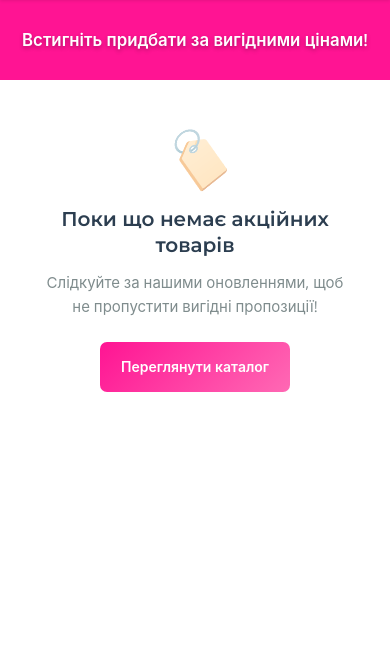
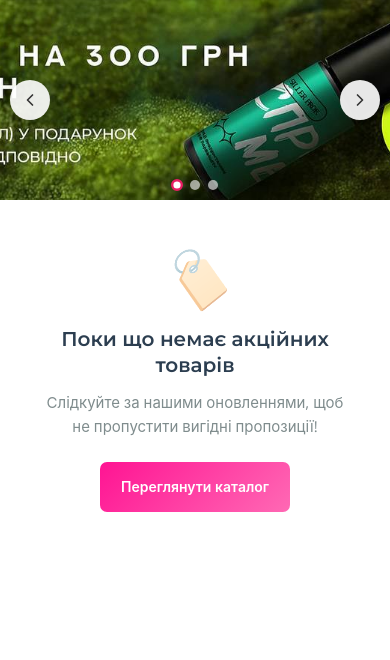
Before and after one commit to Sophie-sd/redrabbit, a Django app: page /products/sale/ in a window 390 px wide. Shown: the part 72-732 px from the top of the page. Run offline with Django 5.2, Linux system fonts and the light colour scheme; data comes from the database, SQL or seed files in the repository; data that the repository does not hold is empty; parts of the project's set-up code (start-up, migrations or seed data) failed here and were passed over; some libraries are stand-ins or nearby versions.

Commit message:
🎯 Додано банерний слайдер на сторінку акцій
✅ Що додано:
- Банерний слайдер з 3 банерами (baner_sale1-3.jpg)
- Замінено блок 'Встигніть придбати' на повноекранний слайдер
- Автоматична зміна банерів кожні 5 секунд
- Стрілочки для ручного перегортання (← →)
- Навігаційні точки (dots)
- Повна ширина екрану для desktop та mobile

📝 Нові файли:
- static/css/sale-banners.css - стилі для слайдера
- static/js/sale-banners.js - JavaScript для слайдера
- static/images/baner_sale1-3.jpg - банери акцій
- templates/products/sale.html - оновлено структуру

🎨 Особливості:
- Циклічне прокручування (3 → 1 → 2 → 3...)
- Пауза при наведенні миші
- Клавіатурна навігація (стрілки)
- Responsive дизайн (desktop: 400px, mobile: 250px)
- Банери не ведуть нікуди (без посилань)

🧹 Чистий код:
- Без дублювань
- Без !important
- Без inline стилів
- Окремі CSS та JS файли

```diff
--- /dev/null
+++ b/static/css/sale-banners.css
@@ -0,0 +1,164 @@
+/* Sale Page Banners Slider */
+.sale-banners-section {
+    width: 100%;
+    margin: 0;
+    padding: 0;
+    overflow: hidden;
+}
+
+.sale-banners-section .banner-slider-container {
+    position: relative;
+    width: 100%;
+    height: 400px;
+    overflow: hidden;
+}
+
+.sale-banners-section .banner-slides {
+    position: relative;
+    width: 100%;
+    height: 100%;
+}
+
+.sale-banners-section .banner-slide {
+    position: absolute;
+    top: 0;
+    left: 0;
+    width: 100%;
+    height: 100%;
+    opacity: 0;
+    transition: opacity 0.5s ease-in-out;
+    pointer-events: none;
+}
+
+.sale-banners-section .banner-slide.active {
+    opacity: 1;
+    pointer-events: auto;
+    z-index: 1;
+}
+
+.sale-banners-section .banner-image-wrapper {
+    width: 100%;
+    height: 100%;
+    display: flex;
+    align-items: center;
+    justify-content: center;
+    background-color: #f5f5f5;
+}
+
+.sale-banners-section .banner-image {
+    width: 100%;
+    height: 100%;
+    object-fit: cover;
+    object-position: center;
+}
+
+/* Navigation Arrows */
+.sale-banners-section .banner-nav {
+    position: absolute;
+    top: 50%;
+    transform: translateY(-50%);
+    width: 50px;
+    height: 50px;
+    background-color: rgba(255, 255, 255, 0.9);
+    border: none;
+    border-radius: 50%;
+    display: flex;
+    align-items: center;
+    justify-content: center;
+    cursor: pointer;
+    z-index: 10;
+    transition: all 0.3s ease;
+    box-shadow: 0 2px 8px rgba(0, 0, 0, 0.15);
+}
+
+.sale-banners-section .banner-nav:hover {
+    background-color: rgba(255, 255, 255, 1);
+    transform: translateY(-50%) scale(1.1);
+    box-shadow: 0 4px 12px rgba(0, 0, 0, 0.25);
+}
+
+.sale-banners-section .banner-nav svg {
+    width: 24px;
+    height: 24px;
+    color: #333;
+}
+
+.sale-banners-section .banner-nav-prev {
+    left: 20px;
+}
+
+.sale-banners-section .banner-nav-next {
+    right: 20px;
+}
+
+/* Navigation Dots */
+.sale-banners-section .banner-dots {
+    position: absolute;
+    bottom: 20px;
+    left: 50%;
+    transform: translateX(-50%);
+    display: flex;
+    gap: 10px;
+    z-index: 10;
+}
+
+.sale-banners-section .banner-dot {
+    width: 12px;
+    height: 12px;
+    border-radius: 50%;
+    background-color: rgba(255, 255, 255, 0.6);
+    cursor: pointer;
+    transition: all 0.3s ease;
+    border: 2px solid transparent;
+}
+
+.sale-banners-section .banner-dot:hover {
+    background-color: rgba(255, 255, 255, 0.8);
+}
+
+.sale-banners-section .banner-dot.active {
+    background-color: #fff;
+    border-color: #e91e63;
+    transform: scale(1.2);
+}
+
+/* Mobile Responsive */
+@media (max-width: 768px) {
+    .sale-banners-section .banner-slider-container {
+        height: 250px;
+    }
+
+    .sale-banners-section .banner-nav {
+        width: 40px;
+        height: 40px;
+    }
+
+    .sale-banners-section .banner-nav svg {
+        width: 20px;
+        height: 20px;
+    }
+
+    .sale-banners-section .banner-nav-prev {
+        left: 10px;
+    }
+
+    .sale-banners-section .banner-nav-next {
+        right: 10px;
+    }
+
+    .sale-banners-section .banner-dots {
+        bottom: 10px;
+        gap: 8px;
+    }
+
+    .sale-banners-section .banner-dot {
+        width: 10px;
+        height: 10px;
+    }
+}
+
+@media (max-width: 480px) {
+    .sale-banners-section .banner-slider-container {
+        height: 200px;
+    }
+}
--- a/templates/products/sale.html
+++ b/templates/products/sale.html
@@ -4,13 +4,63 @@
 {% block title %}Акції - Beauty Shop{% endblock %}
 {% block description %}Акції Beauty Shop зі знижками до 50%. Професійна косметика та інструменти за вигідними цінами.{% endblock %}
 
+{% block extra_css %}
+<link rel="stylesheet" href="{% static 'css/sale-banners.css' %}">
+{% endblock %}
+
 {% block content %}
-<!-- Page Header -->
-<section class="page-header section-padding-sm bg-primary">
-    <div class="container">
-        <div class="page-header-content text-center text-white">
-            <p class="page-title-text">Встигніть придбати за вигідними цінами!</p>
+<!-- Sale Banners Slider -->
+<section class="sale-banners-section">
+    <div class="banner-slider-container" id="saleBannerSlider">
+        <div class="banner-slides">
+            <!-- Banner 1 -->
+            <div class="banner-slide active">
+                <div class="banner-image-wrapper">
+                    <img
+                        src="{% static 'images/baner_sale1.jpg' %}"
+                        alt="Акційна пропозиція 1"
+                        class="banner-image"
+                    >
+                </div>
+            </div>
+
+            <!-- Banner 2 -->
+            <div class="banner-slide">
+                <div class="banner-image-wrapper">
+                    <img
+                        src="{% static 'images/baner_sale2.jpg' %}"
+                        alt="Акційна пропозиція 2"
+                        class="banner-image"
+                    >
+                </div>
+            </div>
+
+            <!-- Banner 3 -->
+            <div class="banner-slide">
+                <div class="banner-image-wrapper">
+                    <img
+                        src="{% static 'images/baner_sale3.jpg' %}"
+                        alt="Акційна пропозиція 3"
+                        class="banner-image"
+                    >
+                </div>
+            </div>
         </div>
+
+        <!-- Navigation Arrows -->
+        <button class="banner-nav banner-nav-prev" aria-label="Попередній банер">
+            <svg width="24" height="24" viewBox="0 0 24 24" fill="none" xmlns="http://www.w3.org/2000/svg">
+                <path d="M15 18L9 12L15 6" stroke="currentColor" stroke-width="2" stroke-linecap="round" stroke-linejoin="round"/>
+            </svg>
+        </button>
+        <button class="banner-nav banner-nav-next" aria-label="Наступний банер">
+            <svg width="24" height="24" viewBox="0 0 24 24" fill="none" xmlns="http://www.w3.org/2000/svg">
+                <path d="M9 18L15 12L9 6" stroke="currentColor" stroke-width="2" stroke-linecap="round" stroke-linejoin="round"/>
+            </svg>
+        </button>
+
+        <!-- Navigation Dots -->
+        <div class="banner-dots"></div>
     </div>
 </section>
 
@@ -194,3 +244,7 @@
     </div>
 </section>
 {% endblock %}
+
+{% block extra_js %}
+<script src="{% static 'js/sale-banners.js' %}"></script>
+{% endblock %}
```
Also changed, not shown: static/js/sale-banners.js (added, +153 -0 lines), static/images/baner_sale1.jpg (added), static/images/baner_sale2.jpg (added), static/images/baner_sale3.jpg (added).
